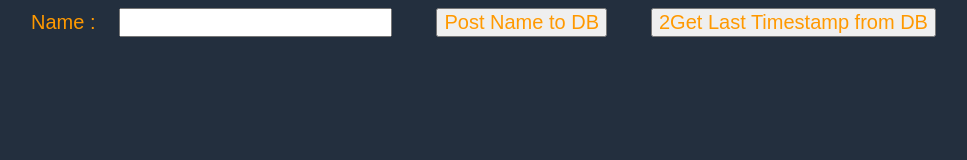
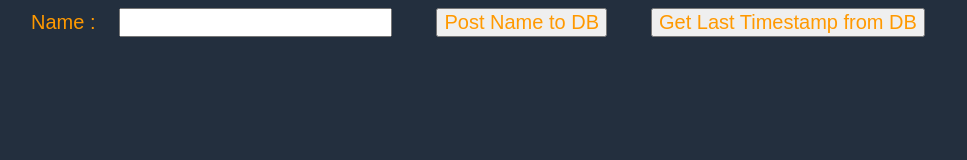
Before and after one commit to StephenFalcone/elimFB_frontend, a plain HTML site: page index.html in a window 1280 px wide. Shown: the whole page, without its empty margins (17-984 px from the left). Drawn offline with Linux system fonts and the light colour scheme.

Commit message:
Revert "Test change commit"
This reverts commit 199e88bc284e2e84398284f23883bf013296e2fb.

```diff
--- a/index.html
+++ b/index.html
@@ -74,7 +74,7 @@
         <input type="text" id="name">
         <!-- set button onClick method to call function we defined passing input values as parameters -->
         <button type="button" onclick="callPostAPI(document.getElementById('name').value)">Post Name to DB</button>
-		<button type="button" onclick="callGetAPI(document.getElementById('name').value)">2Get Last Timestamp from DB</button>
+		<button type="button" onclick="callGetAPI(document.getElementById('name').value)">Get Last Timestamp from DB</button>
 	</form>
 </body>
 </html>
```
Also changed, not shown: 1 other file.
